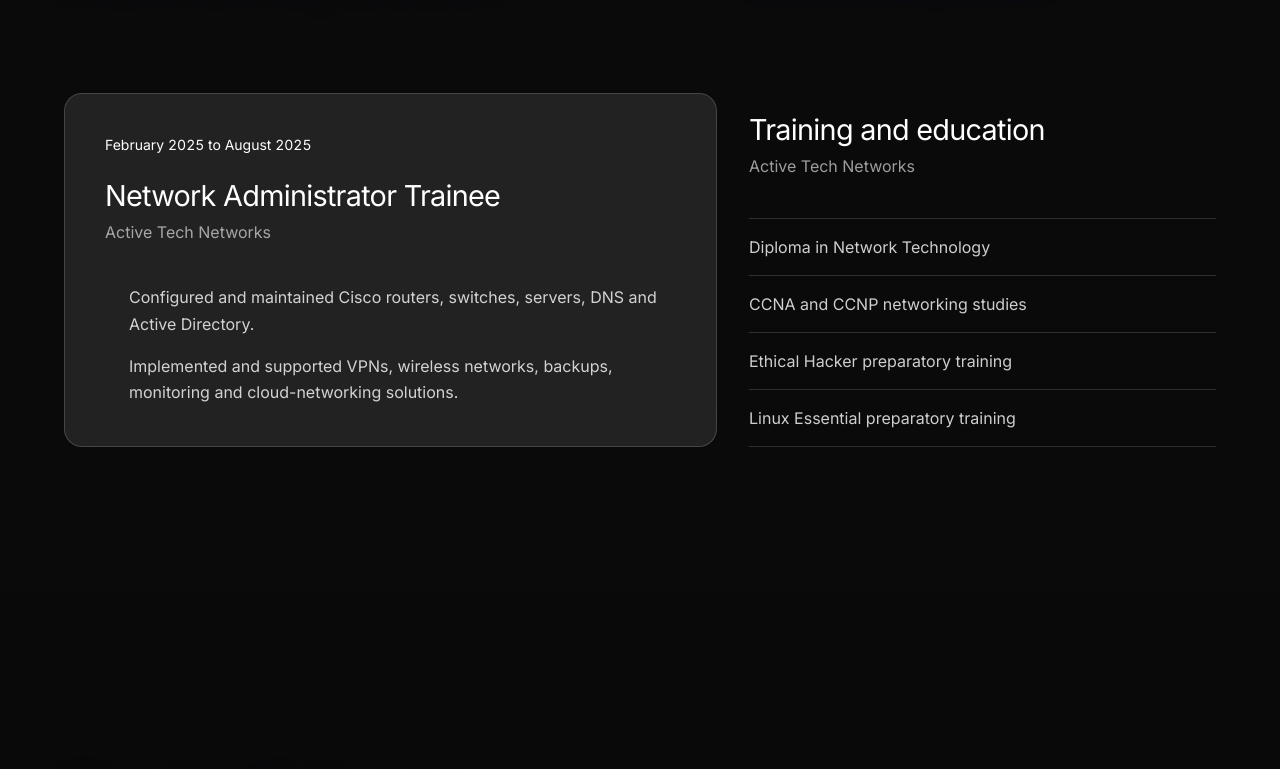
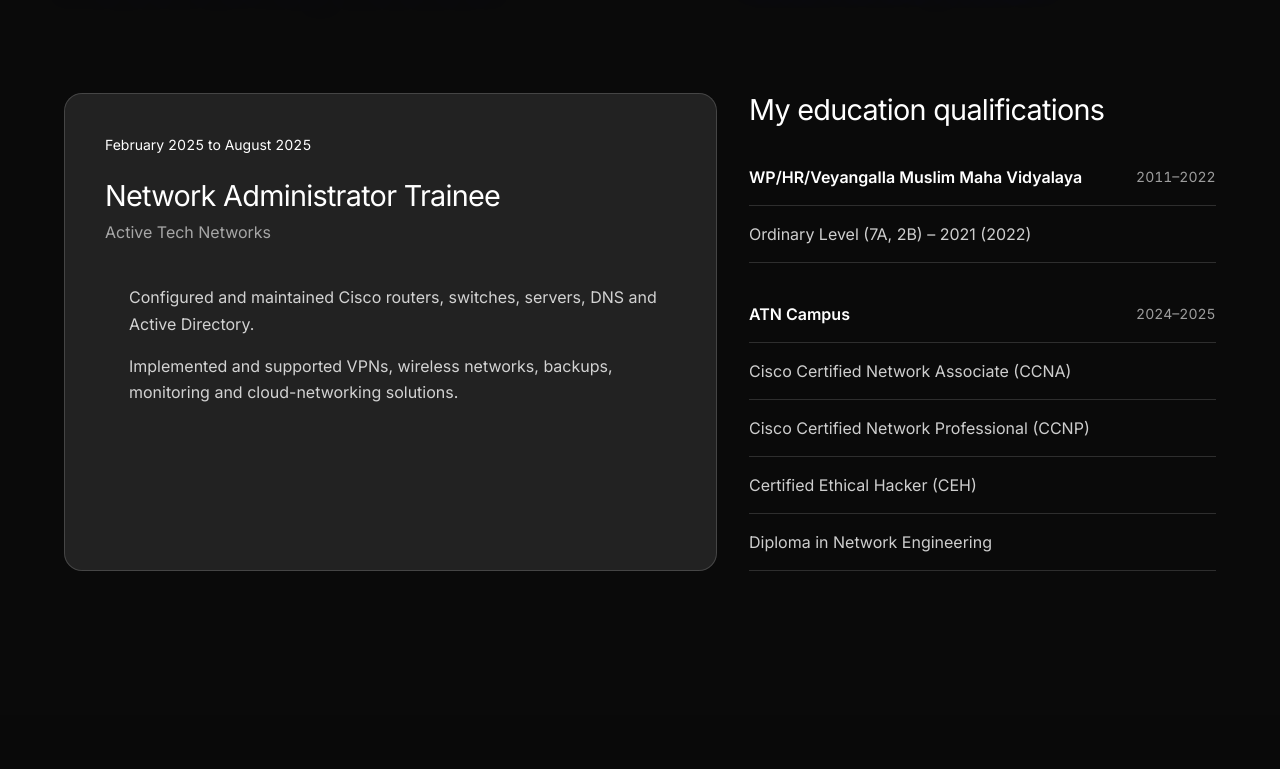
Before and after one commit to iamwazaan/wazaan-portfolio, a React (Vite) app: page / in a window 1280 px wide. Shown: the part 5471-6240 px from the top of the page. Built offline with nearby package versions, Linux system fonts and the light colour scheme; a web font is replaced by a local one.

Commit message:
feat: add education qualifications

```diff
--- a/src/App.tsx
+++ b/src/App.tsx
@@ -327,14 +327,31 @@ function App() {
               </Reveal>
 
               <Reveal className="education-record" order={2}>
-                <h3>Training and education</h3>
-                <p>Active Tech Networks</p>
-                <ul className="ruled-list">
-                  <li>Diploma in Network Technology</li>
-                  <li>CCNA and CCNP networking studies</li>
-                  <li>Ethical Hacker preparatory training</li>
-                  <li>Linux Essential preparatory training</li>
-                </ul>
+                <h3>My education qualifications</h3>
+                <div className="education-list">
+                  <article className="education-entry">
+                    <div className="education-entry-heading">
+                      <h4>WP/HR/Veyangalla Muslim Maha Vidyalaya</h4>
+                      <p className="education-date num">2011–2022</p>
+                    </div>
+                    <ul className="ruled-list">
+                      <li>Ordinary Level (7A, 2B) – 2021 (2022)</li>
+                    </ul>
+                  </article>
+
+                  <article className="education-entry">
+                    <div className="education-entry-heading">
+                      <h4>ATN Campus</h4>
+                      <p className="education-date num">2024–2025</p>
+                    </div>
+                    <ul className="ruled-list">
+                      <li>Cisco Certified Network Associate (CCNA)</li>
+                      <li>Cisco Certified Network Professional (CCNP)</li>
+                      <li>Certified Ethical Hacker (CEH)</li>
+                      <li>Diploma in Network Engineering</li>
+                    </ul>
+                  </article>
+                </div>
               </Reveal>
             </div>
           </div>
--- a/src/index.css
+++ b/src/index.css
@@ -887,7 +887,7 @@ button[aria-disabled='true'] {
 }
 
 .record-organisation,
-.education-record > p {
+.education-date {
   margin-block-start: var(--space-xs);
   color: var(--color-muted);
 }
@@ -903,6 +903,44 @@ button[aria-disabled='true'] {
 
 .education-record {
   align-self: end;
+  min-width: 0;
+}
+
+.education-list {
+  display: grid;
+  gap: var(--space-xl);
+  margin-block-start: var(--space-xl);
+}
+
+.education-entry {
+  min-width: 0;
+}
+
+.education-entry-heading {
+  display: flex;
+  align-items: flex-start;
+  justify-content: space-between;
+  gap: var(--space-lg);
+}
+
+.education-entry h4 {
+  margin: 0;
+  color: var(--color-ink);
+  font-family: var(--font-body);
+  font-size: var(--text-md);
+  font-weight: 600;
+  line-height: 1.45;
+}
+
+.education-date {
+  flex: 0 0 auto;
+  margin: 0;
+  font-size: var(--text-sm);
+  white-space: nowrap;
+}
+
+.education-entry .ruled-list {
+  margin-block-start: var(--space-md);
 }
 
 .ruled-list {
@@ -1899,6 +1937,11 @@ button[aria-disabled='true'] {
     display: none;
   }
 
+  .education-entry-heading {
+    flex-direction: column;
+    gap: var(--space-xs);
+  }
+
   .technical-actions,
   .technical-actions .button,
   .technical-actions .magnet-wrap,
```
